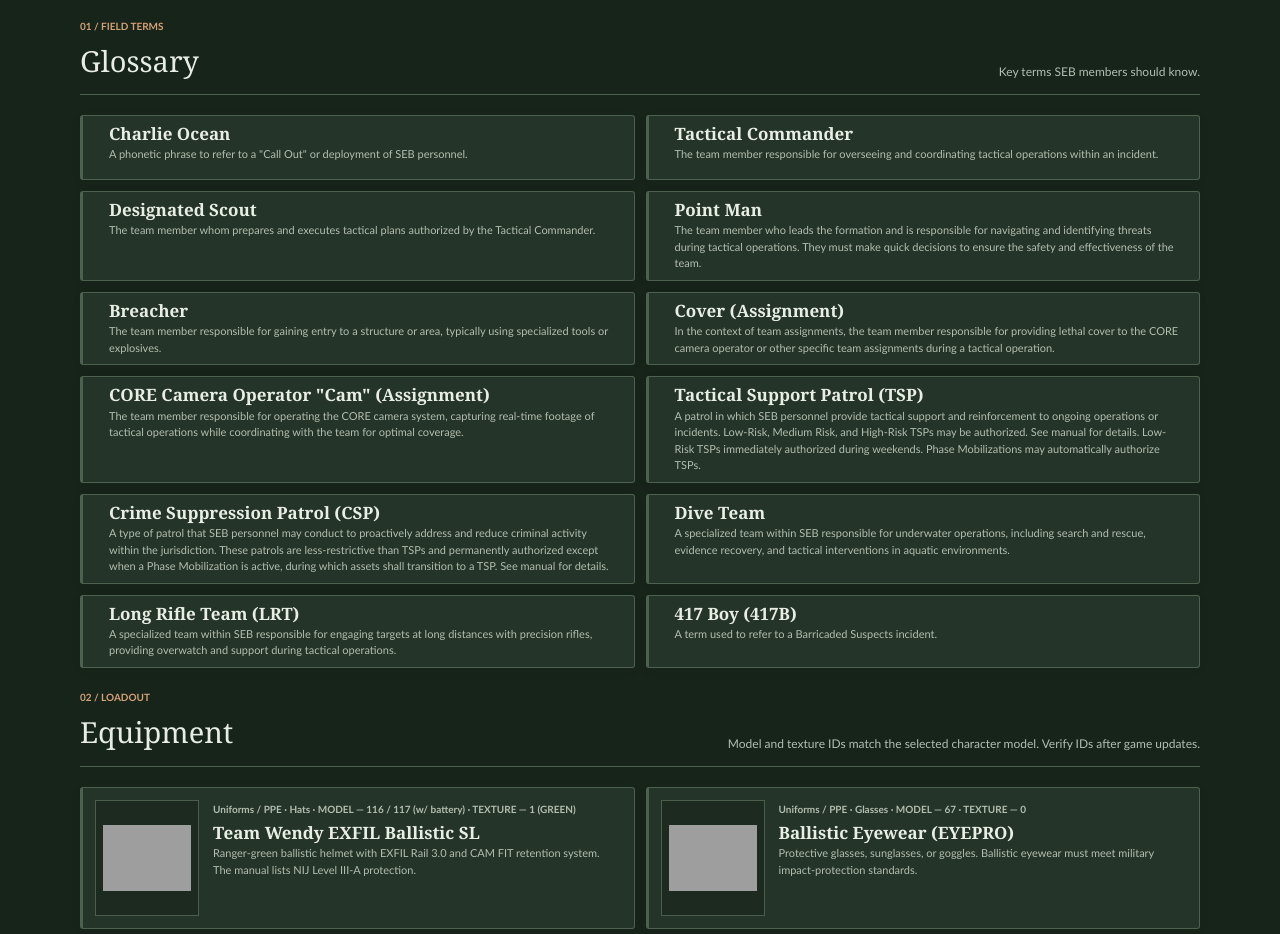
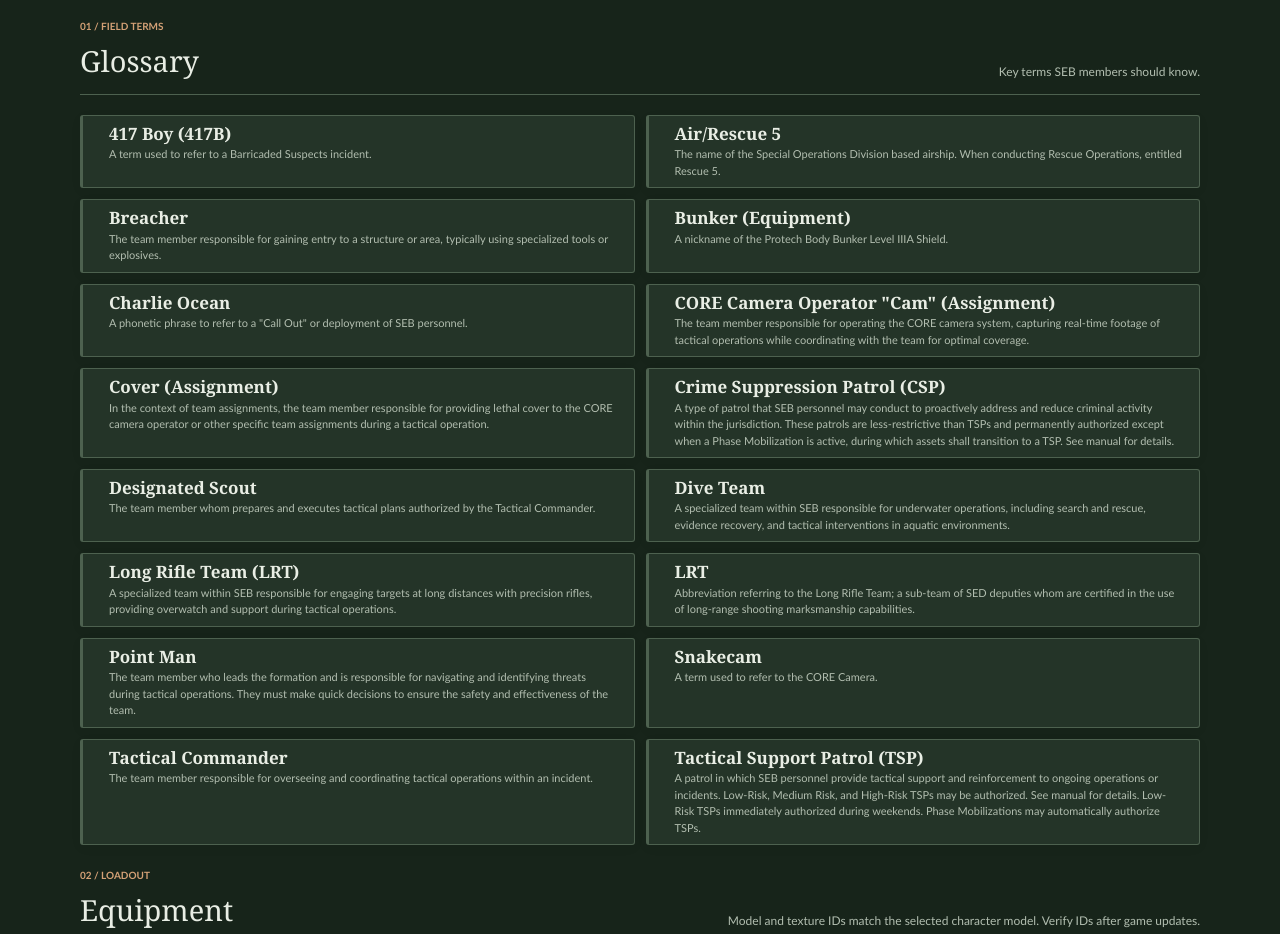
Before and after one commit to InkedFam/seb-field-reference, a plain HTML site: page index.html in a window 1280 px wide. Shown: the part 1000-1934 px from the top of the page. Drawn offline with Linux system fonts and the light colour scheme; grey boxes are pictures that could not be loaded.

Commit message:
Glossary update and reorder, boonie hat added.

```diff
--- a/index.html
+++ b/index.html
@@ -706,18 +706,22 @@
 
   <script>
     const glossary = [
+      { term: '417 Boy (417B)', definition: 'A term used to refer to a Barricaded Suspects incident.' },
+      { term: 'Air/Rescue 5', definition: 'The name of the Special Operations Division based airship. When conducting Rescue Operations, entitled Rescue 5.' },
+      { term: 'Breacher', definition: 'The team member responsible for gaining entry to a structure or area, typically using specialized tools or explosives.' },
+      { term: 'Bunker (Equipment)', definition: 'A nickname of the Protech Body Bunker Level IIIA Shield.' },
       { term: 'Charlie Ocean', definition: 'A phonetic phrase to refer to a \"Call Out\" or deployment of SEB personnel.' },
-      { term: 'Tactical Commander', definition: 'The team member responsible for overseeing and coordinating tactical operations within an incident.' },
+      { term: 'CORE Camera Operator \"Cam\" (Assignment)', definition: 'The team member responsible for operating the CORE camera system, capturing real-time footage of tactical operations while coordinating with the team for optimal coverage.' },
+      { term: 'Cover (Assignment)', definition: 'In the context of team assignments, the team member responsible for providing lethal cover to the CORE camera operator or other specific team assignments during a tactical operation.' },
+      { term: 'Crime Suppression Patrol (CSP)', definition: 'A type of patrol that SEB personnel may conduct to proactively address and reduce criminal activity within the jurisdiction. These patrols are less-restrictive than TSPs and permanently authorized except when a Phase Mobilization is active, during which assets shall transition to a TSP. See manual for details.' },
       { term: 'Designated Scout', definition: 'The team member whom prepares and executes tactical plans authorized by the Tactical Commander.' },
-      { term: 'Point Man', definition: 'The team member who leads the formation and is responsible for navigating and identifying threats during tactical operations. They must make quick decisions to ensure the safety and effectiveness of the team.' },
-      { term: 'Breacher', definition: 'The team member responsible for gaining entry to a structure or area, typically using specialized tools or explosives.' },
-      { term: 'Cover (Assignment)', definition: 'In the context of team assignments, the team member responsible for providing lethal cover to the CORE camera operator or other specific team assignments during a tactical operation.'},
-      { term: 'CORE Camera Operator "Cam" (Assignment)', definition: 'The team member responsible for operating the CORE camera system, capturing real-time footage of tactical operations while coordinating with the team for optimal coverage.' },
-      { term: 'Tactical Support Patrol (TSP)', definition: 'A patrol in which SEB personnel provide tactical support and reinforcement to ongoing operations or incidents.\n Low-Risk, Medium Risk, and High-Risk TSPs may be authorized. See manual for details. Low-Risk TSPs immediately authorized during weekends. Phase Mobilizations may automatically authorize TSPs.' },
-      { term: 'Crime Suppression Patrol (CSP)', definition: 'A type of patrol that SEB personnel may conduct to proactively address and reduce criminal activity within the jurisdiction. These patrols are less-restrictive than TSPs and permanently authorized except when a Phase Mobilization is active, during which assets shall transition to a TSP. See manual for details.' },
       { term: 'Dive Team', definition: 'A specialized team within SEB responsible for underwater operations, including search and rescue, evidence recovery, and tactical interventions in aquatic environments.' },
       { term: 'Long Rifle Team (LRT)', definition: 'A specialized team within SEB responsible for engaging targets at long distances with precision rifles, providing overwatch and support during tactical operations.' },
-      { term: '417 Boy (417B)', definition: 'A term used to refer to a Barricaded Suspects incident.'}
+      { term: 'LRT', definition: 'Abbreviation referring to the Long Rifle Team; a sub-team of SED deputies whom are certified in the use of long-range shooting marksmanship capabilities.' },
+      { term: 'Point Man', definition: 'The team member who leads the formation and is responsible for navigating and identifying threats during tactical operations. They must make quick decisions to ensure the safety and effectiveness of the team.' },
+      { term: 'Snakecam', definition: 'A term used to refer to the CORE Camera.' },
+      { term: 'Tactical Commander', definition: 'The team member responsible for overseeing and coordinating tactical operations within an incident.' },
+      { term: 'Tactical Support Patrol (TSP)', definition: 'A patrol in which SEB personnel provide tactical support and reinforcement to ongoing operations or incidents.\n Low-Risk, Medium Risk, and High-Risk TSPs may be authorized. See manual for details. Low-Risk TSPs immediately authorized during weekends. Phase Mobilizations may automatically authorize TSPs.' }
     ];
     const equipment = [
       { name: 'Team Wendy EXFIL Ballistic SL', category: 'Uniforms / PPE', image: 'https://i.postimg.cc/yYJX3yd5/opplanet-team-wendy-exfil-ballistic-sl-helmet-led-left-eye-dominant-retention-green-2xl-76-72s-e72-l.png', description: 'Ranger-green ballistic helmet with EXFIL Rail 3.0 and CAM FIT retention system. The manual lists NIJ Level III-A protection.', slot: 'Hats', model: '116 / 117 (w/ battery)', texture: '1 (GREEN)' },
@@ -789,6 +793,7 @@
       { name: "Rapid Assault Tools 16' Telescoping Ladder", category: 'Team Equipment', image: 'https://i.imgur.com/Hxg8reV.png', description: 'Portable 16-foot tactical telescoping ladder with a carrying kit.' },
       { name: "Phantom Sniper Pack, Coyote Brown", category: 'Team Equipment', image: 'https://i.ibb.co/M5pD36mD/seblrt.png', description: 'Pack designed for sniper with easy drag-bag conversion and can contain a long rifle, bi/tripod, and associated long-rifle gear. The bag may also be used as a makeshift brace.' },
       { name: "Deathgrip Infinite Tripod", category: 'Team Equipment', image: 'https://i.ibb.co/F4chg8Nm/sebtripod.png', description: 'Rigid and adjustable support system for a marksman rifle, allowing the operator to maintain a consistent firing position and reducing movement and fatigue during extended overwatch assignments. Collapses and fits inside Phantom Pack.' },
+      { name: "Boonie Hat (Ranger Green)", category: 'Team Equipment', image: 'https://i.postimg.cc/MHV2v3QC/boonie.png', description: 'Optional Boonie Hat for use by LRT teams.', slot: 'Hats', model: '104', texture: '23'},
       { name: "Reactor-2 3/2mm Back Zip Full Wetsuit (Black)", category: 'Team Equipment', image: 'https://i.postimg.cc/YC7RPF9D/wetsuit.png', description: 'Wetsuit worn by SEB personnel during maritime operations. Provides body temperature insulation.', slot: 'Torso/Pants', model: '53/94', texture: '0' },
       { name: "Ocean Reef Space Extender", category: 'Team Equipment', image: 'https://i.postimg.cc/GmjKnp8x/extender.png', description: 'Directional exhaust valve, scratch resistant diving mask. Diving Mask system; the Space Extender, is the mask for the avid diver, advanced adventurer and diving professional.', slot: 'Glasses', model: '26', texture: '0' },
       { name: "Tecline Rubber Fins Jetstream", category: 'Team Equipment', image: 'https://i.postimg.cc/y8TjCNgj/fins.png', description: 'Diving fins improve movement in the water. Allowing to reach the objective safely and fast.', slot: 'Shoes', model: '67', texture: '0' },
```
Also changed, not shown: changelog.md.
